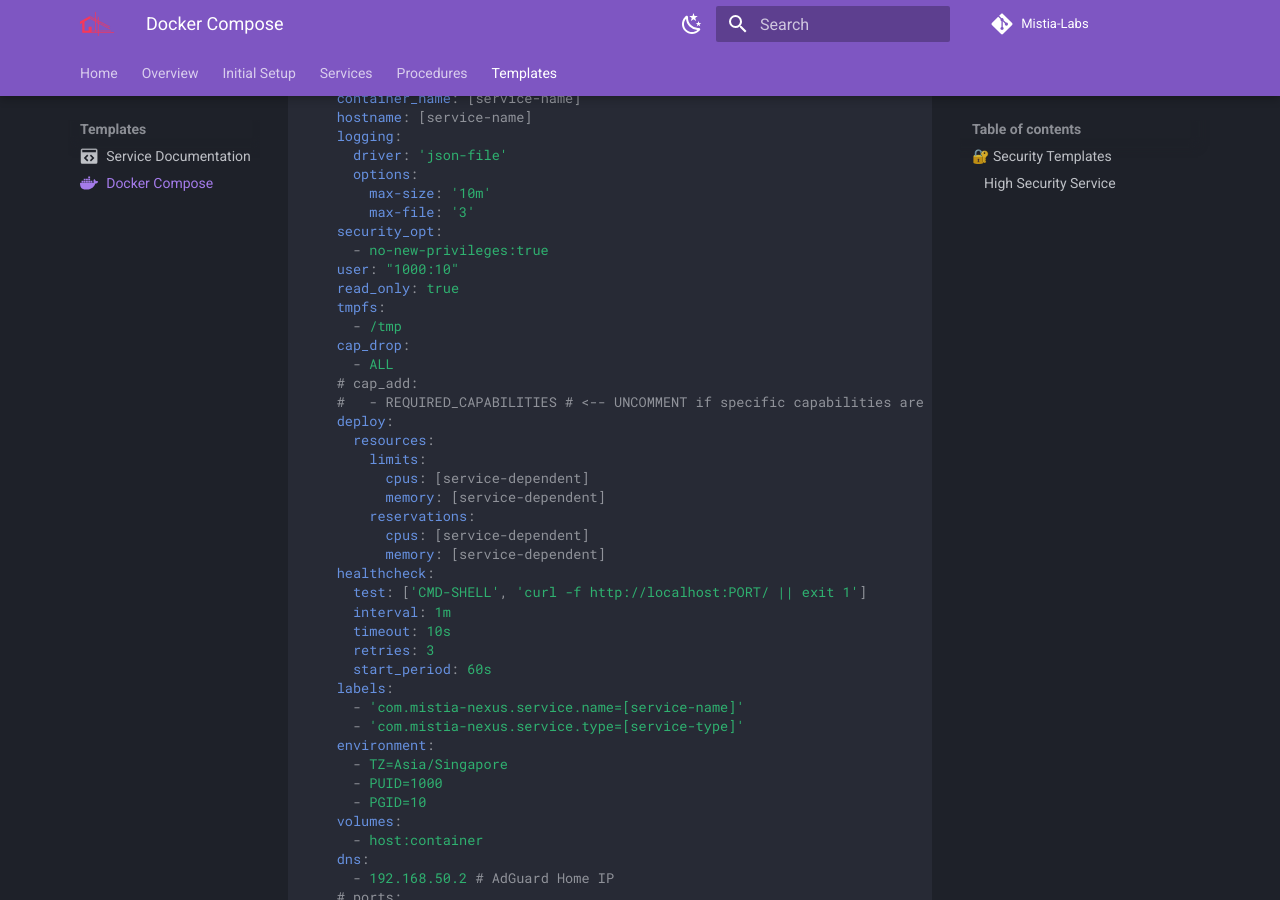
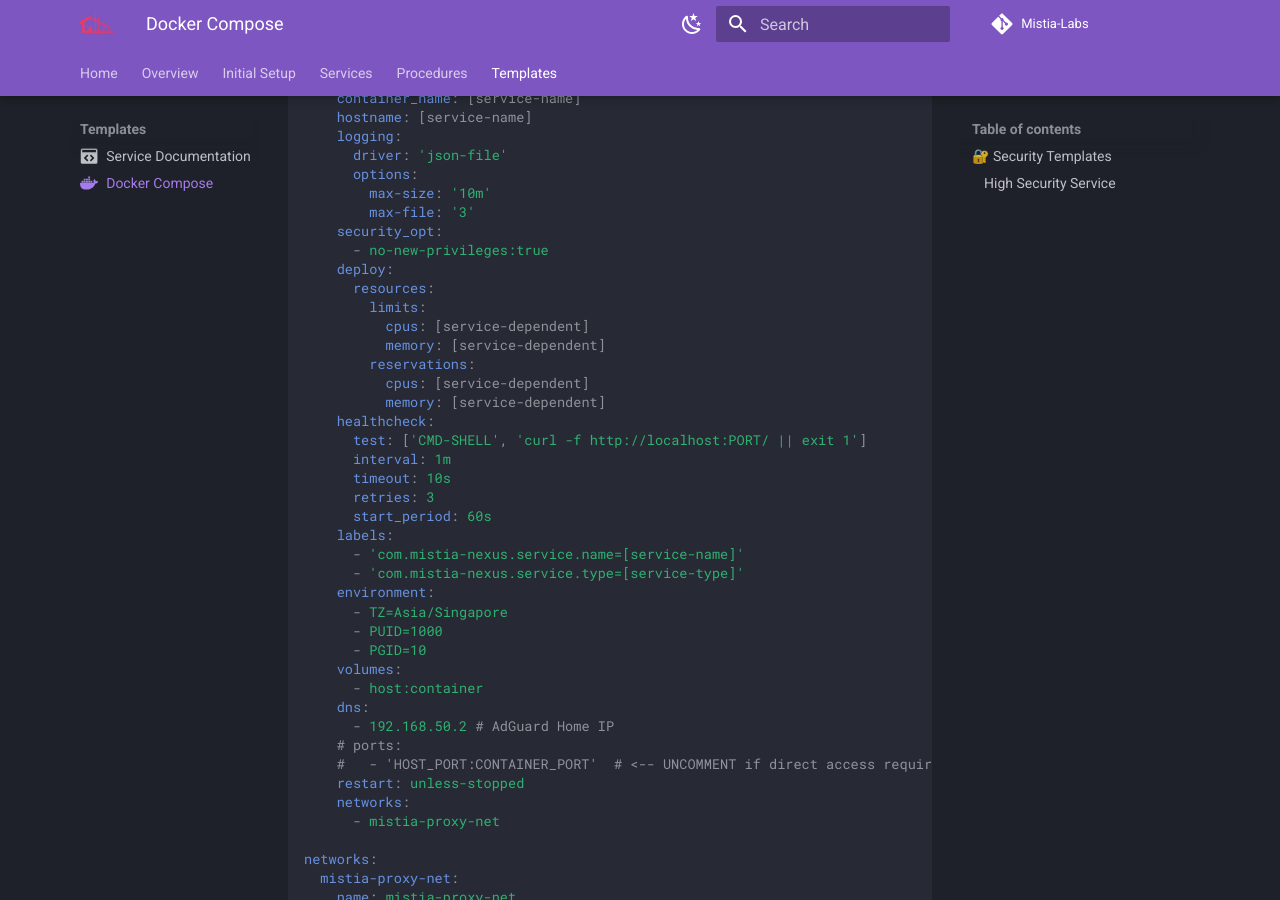
Before and after one commit to late4ever/Mistia-Labs, an MkDocs documentation site: the page built from docs/content/code-templates/docker-compose.md, in a window 1280 px wide and 900 px high, scrolled down 391 px. Built offline with MkDocs 1.6.1 and Material for MkDocs 9.7.7, drawn with Linux system fonts in a browser that asks for light colours; comment, search, counter and statistics services are not loaded.

Commit message:
♻️ refactor(docs): remove unnecessary user and security options from service

```diff
--- a/docs/content/.snippets/docker-compose.yml
+++ b/docs/content/.snippets/docker-compose.yml
@@ -10,14 +10,6 @@ services:
         max-file: '3'
     security_opt:
       - no-new-privileges:true
-    user: "1000:10"
-    read_only: true
-    tmpfs:
-      - /tmp
-    cap_drop:
-      - ALL
-    # cap_add:
-    #   - REQUIRED_CAPABILITIES # <-- UNCOMMENT if specific capabilities are needed
     deploy:
       resources:
         limits:
```
